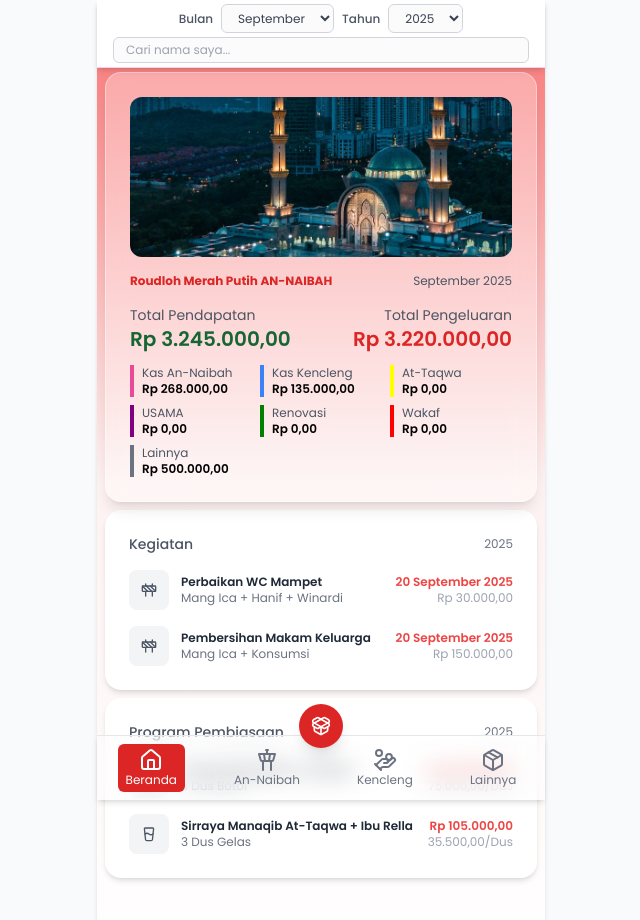
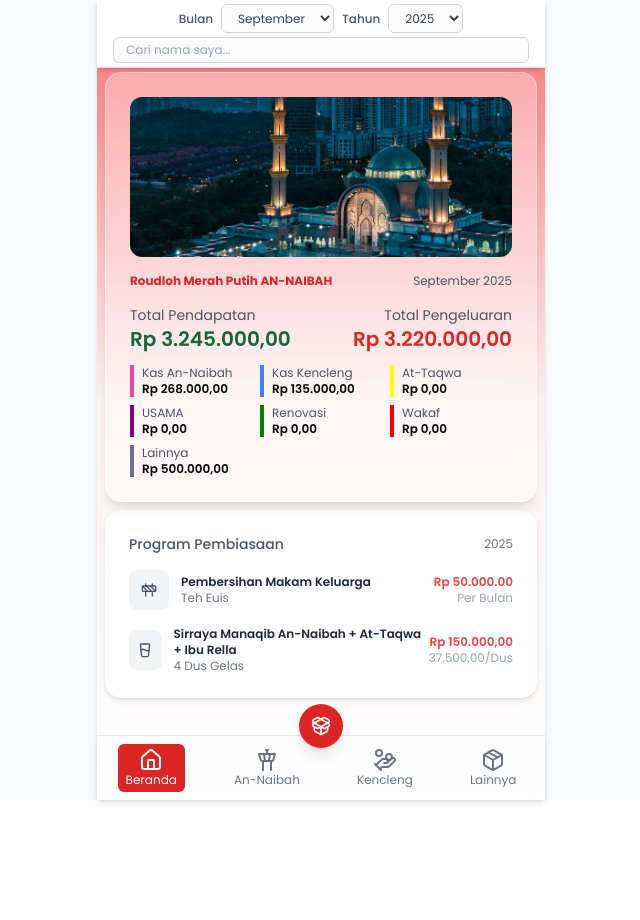
Before and after one commit to mhanifmuhsin/annaibah, a React (Vite) app: page / in a window 1280 px wide. Shown: the top 920 px of the page, without its empty margins (319-959 px from the left). After the commit the page ends 800 px from the top, so only its background shows below. Built offline with nearby package versions, Linux system fonts and the light colour scheme.

Commit message:
feat: :hammer: update

```diff
--- a/src/App.tsx
+++ b/src/App.tsx
@@ -1,54 +1,51 @@
 // import "./App.css";
 
-import { ArrowUpFromDot, ConstructionIcon, GlassWaterIcon } from "lucide-react";
+import {
+  ArrowUpFromDot,
+  Construction,
+  ConstructionIcon,
+  GlassWaterIcon,
+} from "lucide-react";
 import React, { useEffect } from "react";
-import ActivityCard from "./components/ActivityCard";
 import BottomNavigation from "./components/bottom-navigation";
 import IncomeCard from "./components/IncomeCard";
 import InOut from "./components/InOut";
 import ProgramCard from "./components/ProgramCard";
 import kasAnnaibahData from "./data/kas_annaibah.json";
 import kasAttaqwa from "./data/kas_attaqwa.json";
-import kasRenovasi from "./data/kas_renovasi.json";
 import kasKenclengData from "./data/kas_kencleng.json";
 import kasLainnyaData from "./data/kas_lainnya.json";
+import kasRenovasi from "./data/kas_renovasi.json";
 import kasUsama from "./data/kas_usama.json";
 import kasWakaf from "./data/kas_wakaf.json";
 import { hitungSaldo } from "./utils";
 
 const spendItems = [
   {
-    icon: <GlassWaterIcon className="h-4 w-4 text-gray-600" />,
-    title: "Sirraya Manaqib An-Naibah",
-    subtitle: "3 Dus Botol",
-    amount: "Rp 225.000,00",
-    date: "75.000,00/Dus",
+    icon: <Construction className="h-4 w-4 text-gray-600" />,
+    title: "Pembersihan Makam Keluarga",
+    subtitle: "Teh Euis",
+    amount: "Rp 50.000.00",
+    date: "Per Bulan",
   },
   {
     icon: <GlassWaterIcon className="h-4 w-4 text-gray-600" />,
-    title: "Sirraya Manaqib At-Taqwa + Ibu Rella",
-    subtitle: "3 Dus Gelas",
-    amount: "Rp 105.000,00",
-    date: "35.500,00/Dus",
+    title: "Sirraya Manaqib An-Naibah + At-Taqwa + Ibu Rella",
+    subtitle: "4 Dus Gelas",
+    amount: "Rp 150.000,00",
+    date: "37.500,00/Dus",
   },
 ];
 
-const activityItems = [
-  {
-    icon: <ConstructionIcon className="h-4 w-4 text-gray-600" />,
-    title: "Perbaikan WC Mampet ",
-    subtitle: "Mang Ica + Hanif + Winardi",
-    amount: 30000,
-    date: "2025-09-20",
-  },
-  {
-    icon: <ConstructionIcon className="h-4 w-4 text-gray-600" />,
-    title: "Pembersihan Makam Keluarga",
-    subtitle: "Mang Ica + Konsumsi",
-    amount: 150000,
-    date: "2025-09-20",
-  },
-];
+// const activityItems = [
+//   {
+//     icon: <ConstructionIcon className="h-4 w-4 text-gray-600" />,
+//     title: "Pembersihan Makam Keluarga",
+//     subtitle: "Teh Euis",
+//     amount: 150000,
+//     date: "2025-09-20",
+//   },
+// ];
 
 function App() {
   const [stateNavigation, setStateNavigation] = React.useState("home");
@@ -415,13 +412,13 @@ function App() {
                     categories={categories}
                   />
                 </section>
-                <section className="m-2">
+                {/* <section className="m-2">
                   <ActivityCard
                     title="Kegiatan"
                     period="2025"
                     items={activityItems}
                   />
-                </section>
+                </section> */}
                 <section className="m-2">
                   <ProgramCard
                     title="Program Pembiasaan"
--- a/src/data/kas_annaibah.json
+++ b/src/data/kas_annaibah.json
@@ -298,5 +298,11 @@
     "in": 0,
     "out": 1225000,
     "desc": "Manaqib"
+  },
+  {
+    "date": "2026-02-04",
+    "in": 250000,
+    "out": 0,
+    "desc": "Muhamad Hanif Muhsin"
   }
 ]
--- a/src/data/kas_kencleng.json
+++ b/src/data/kas_kencleng.json
@@ -244,5 +244,23 @@
     "in": 0,
     "out": 110000,
     "desc": "Air Sirraya Gelas 3 Dus"
+  },
+  {
+    "date": "2026-02-02",
+    "in": 0,
+    "out": 100000,
+    "desc": "Imam Nisfu Sya'ban (Ust Arif)"
+  },
+  {
+    "date": "2026-02-04",
+    "in": 354000,
+    "out": 0,
+    "desc": "Kencleng"
+  },
+  {
+    "date": "2026-02-04",
+    "in": 0,
+    "out": 150000,
+    "desc": "Kebutuhan Rehab Madrasah"
   }
 ]
--- a/src/data/kas_lainnya.json
+++ b/src/data/kas_lainnya.json
@@ -578,5 +578,11 @@
     "in": 0,
     "out": 50000,
     "desc": "Hj. Noneng Sumiaty (Manaqib Pak Bambang)"
+  },
+  {
+    "date": "2026-02-04",
+    "in": 50000,
+    "out": 0,
+    "desc": "Muhamad Hanif Muhsin (Marbot)"
   }
 ]
--- a/src/data/kas_usama.json
+++ b/src/data/kas_usama.json
@@ -533,10 +533,23 @@
     "out": 750000,
     "desc": "USAMA Januari 2026"
   },
+
   {
-    "date": "2026-01-24",
+    "date": "2026-02-04",
     "in": 38000,
     "out": 0,
-    "desc": "USAMA Februari 2026"
+    "desc": "USAMA Teh Indri"
+  },
+  {
+    "date": "2026-02-04",
+    "in": 38000,
+    "out": 0,
+    "desc": "USAMA Muhamad Hanif Muhsin"
+  },
+  {
+    "date": "2026-02-04",
+    "in": 19000,
+    "out": 0,
+    "desc": "USAMA Rikma Parlina"
   }
 ]
```
